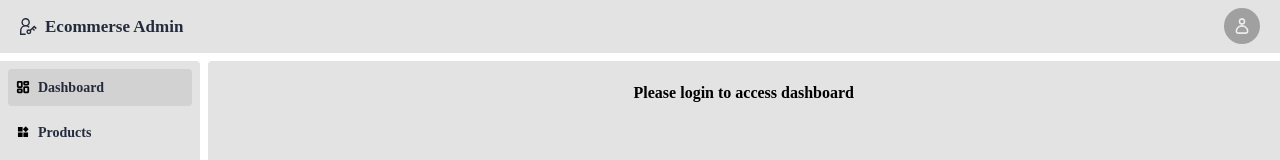
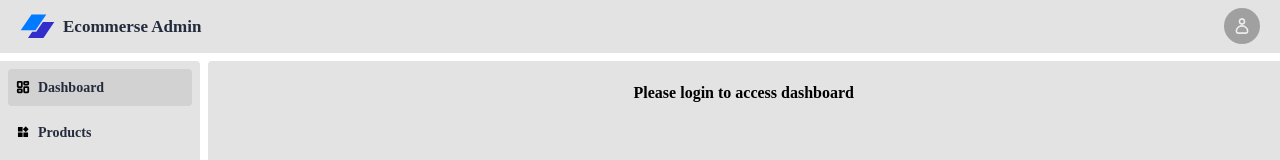
Before and after one commit to Jagdish-1999/admin-dashboard, a Next.js app: page / in a window 1280 px wide. Shown: the top 160 px of the page. Built offline with nearby package versions, Linux system fonts and the light colour scheme; no server answers; a web font is replaced by a local one.

Commit message:
change logo

```diff
--- a/app/_components/navbar.tsx
+++ b/app/_components/navbar.tsx
@@ -1,6 +1,7 @@
 import { GrUserAdmin } from "react-icons/gr";
 import { UserProfile } from "./user-profile/user-profile";
 import Link from "next/link";
+import Image from "next/image";
 
 export const Navbar = () => {
   return (
@@ -9,7 +10,13 @@ export const Navbar = () => {
         href="/"
         className="flex gap-2 items-center select-none text-[17px]"
       >
-        <GrUserAdmin strokeWidth={3} />
+        <Image
+          src="/logo.svg"
+          alt="logo"
+          width={35}
+          height={35}
+          loading="eager"
+        />
         Ecommerse Admin
       </Link>
       <UserProfile />
```
Also changed, not shown: public/logo.svg (added).
